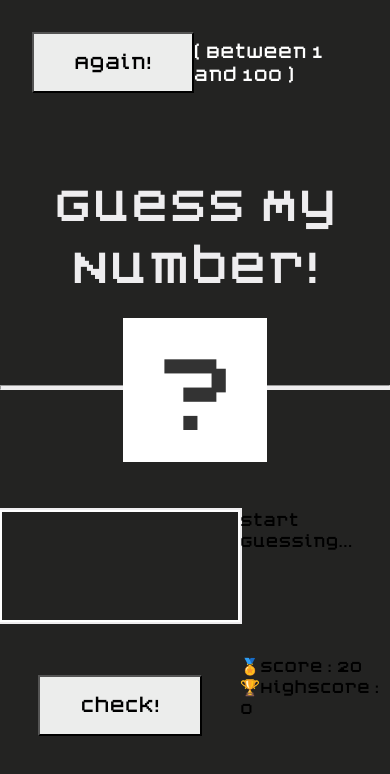
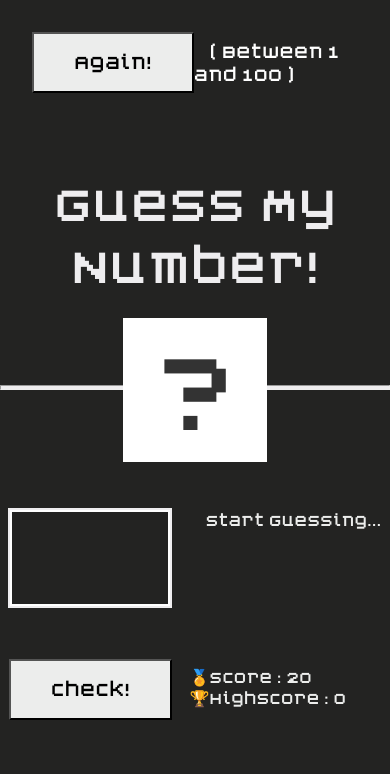
Before and after one commit to RKanna/guessing-game, a plain HTML site: page index.html in a window 390 px wide. Drawn offline with Linux system fonts and the light colour scheme.

Commit message:
Minor CSS changes for MediaQueries

```diff
--- a/style.css
+++ b/style.css
@@ -115,6 +115,32 @@ body {
 .dynamic-ele1 {
   padding-bottom: 6.5rem;
 }
+.dynamic-ele1 {
+  color: #ecedec;
+}
+.dynamic-ele2 {
+  color: #ecedec;
+}
+.dynamic-ele3 {
+  color: #ecedec;
+}
 
-.txtfield {
+@media screen and (max-width: 998px) {
+  .dynamic-ele1 {
+    padding-left: 1rem;
+  }
+  .dynamic-ele2 {
+    padding-top: 2rem;
+  }
+  .txtfield {
+    width: 10rem;
+    height: 6rem;
+    font-size: 4rem;
+  }
+  .btn-check {
+    margin-bottom: 1rem;
+  }
+  .condition {
+    padding-left: 1rem;
+  }
 }
```
